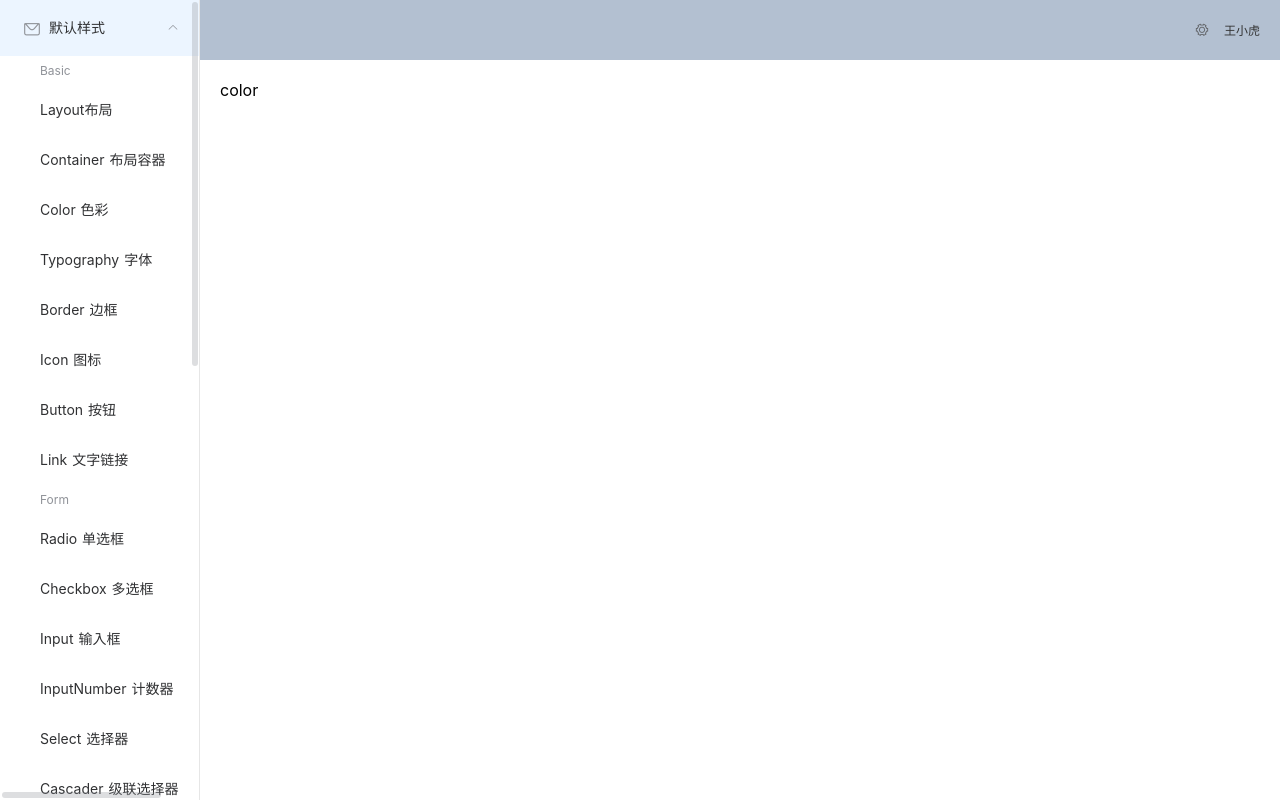
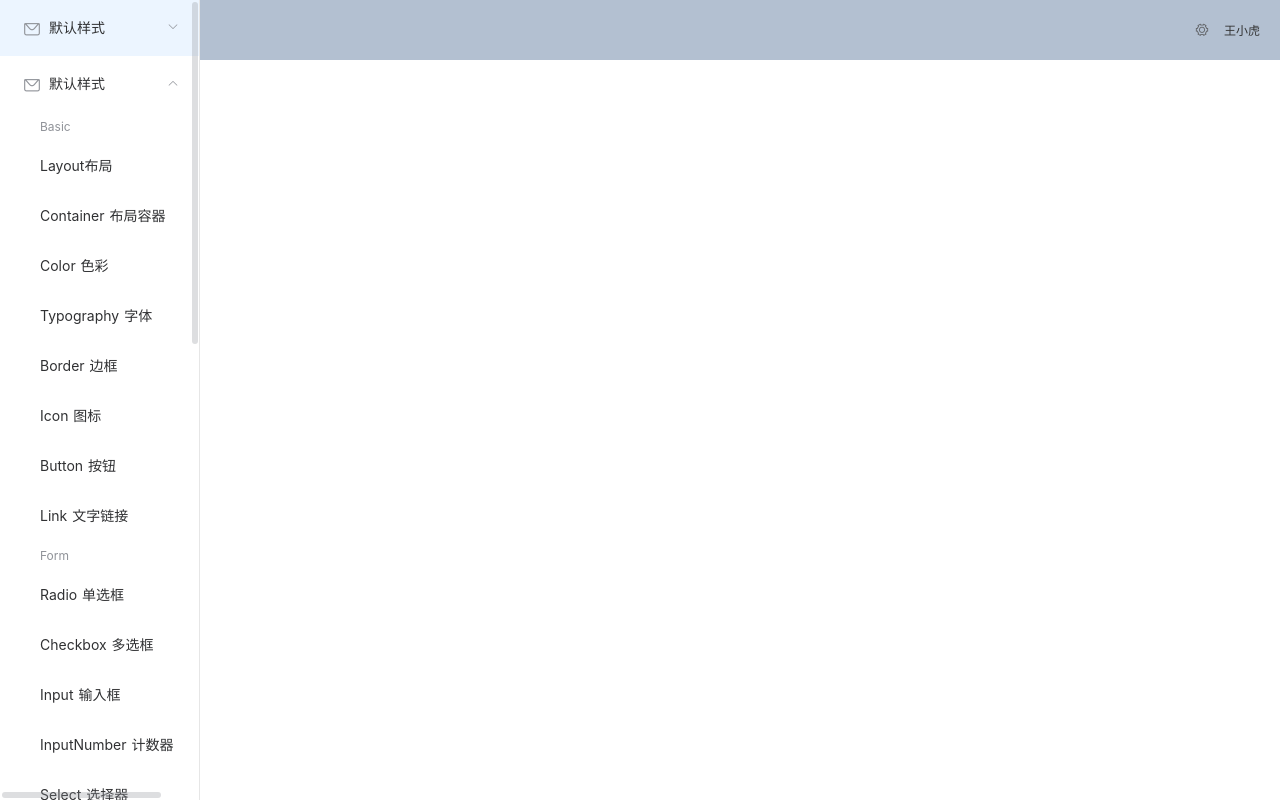
Before and after one commit to MShineRay/element-ui-builder, a Nuxt app: page /default/color in a window 1280 px wide. Built offline with nearby package versions, Linux system fonts and the light colour scheme.

Commit message:
u-left-menu

```diff
--- a/layouts/app-lefter.vue
+++ b/layouts/app-lefter.vue
@@ -2,6 +2,88 @@
   <el-aside class="app-lefter" width="200px" style="">
     <el-scrollbar class="app-lefter__scrollbar">
       <el-menu :default-openeds="['1', '3']">
+        <template v-for="(menu,index) in leftMenuList">
+          <el-submenu :index="index">
+            <template v-if="!menu.url" slot="title"><i class="el-icon-message"></i>默认样式</template>
+            <el-menu-item
+              v-if="menu.url"
+              :index="menu.url"
+              :key="'menu'+index"
+              @click="goToUrl(menu)"
+            >
+              <span slot="title">{{menu.name}}</span>
+            </el-menu-item>
+            <template v-if="menu.child && menu.child.length>0">
+
+            </template>
+            <el-menu-item-group title="Basic">
+              <!--<template slot="title">Basic</template>-->
+              <el-menu-item index="1-001">Layout布局</el-menu-item>
+              <el-menu-item index="1-002">Container 布局容器</el-menu-item>
+              <el-menu-item index="1-003">Color 色彩</el-menu-item>
+              <el-menu-item index="1-004">Typography 字体</el-menu-item>
+              <el-menu-item index="1-005">Border 边框</el-menu-item>
+              <el-menu-item index="1-006">Icon 图标</el-menu-item>
+              <el-menu-item index="1-007">Button 按钮</el-menu-item>
+              <el-menu-item index="1-008">Link 文字链接</el-menu-item>
+            </el-menu-item-group>
+            <el-menu-item-group title="Form">
+              <el-menu-item index="1-1001">Radio 单选框</el-menu-item>
+              <el-menu-item index="1-1002">Checkbox 多选框</el-menu-item>
+              <el-menu-item index="1-1003">Input 输入框</el-menu-item>
+              <el-menu-item index="1-1004">InputNumber 计数器</el-menu-item>
+              <el-menu-item index="1-1005">Select 选择器</el-menu-item>
+              <el-menu-item index="1-1006">Cascader 级联选择器</el-menu-item>
+              <el-menu-item index="1-1007">Switch 开关</el-menu-item>
+              <el-menu-item index="1-1008">Slider 滑块</el-menu-item>
+              <el-menu-item index="1-1009">TimePicker 时间选择器</el-menu-item>
+              <el-menu-item index="1-1010">DatePicker 日期选择器</el-menu-item>
+              <el-menu-item index="1-1011">DateTimePicker 日期时间选择器</el-menu-item>
+              <el-menu-item index="1-1012">Upload 上传</el-menu-item>
+              <el-menu-item index="1-1013">Rate 评分</el-menu-item>
+              <el-menu-item index="1-1014">ColorPicker 颜色选择器</el-menu-item>
+              <el-menu-item index="1-1015">Transfer 穿梭框</el-menu-item>
+              <el-menu-item index="1-1016">Form 表单</el-menu-item>
+              <!---->
+              <!--Data-->
+              <!--Table 表格-->
+              <!--Tag 标签-->
+              <!--Progress 进度条-->
+              <!--Tree 树形控件-->
+              <!--Pagination 分页-->
+              <!--Badge 标记-->
+
+              <!--Notice-->
+              <!--Alert 警告-->
+              <!--Loading 加载-->
+              <!--Message 消息提示-->
+              <!--MessageBox 弹框-->
+              <!--Notification 通知-->
+              <!--Navigation-->
+              <!--NavMenu 导航菜单-->
+              <!--Tabs 标签页-->
+              <!--Breadcrumb 面包屑-->
+              <!--Dropdown 下拉菜单-->
+              <!--Steps 步骤条-->
+              <!--Others
+              Dialog 对话框
+              Tooltip 文字提示
+              Popover 弹出框
+              Card 卡片
+              Carousel 走马灯
+              Collapse 折叠面板
+              Timeline 时间线
+              Divider 分割线
+              Calendar 日历
+              Image 图片
+           -->
+            </el-menu-item-group>
+            <el-submenu index="1-4">
+              <template slot="title">选项4</template>
+              <el-menu-item index="1-4-1">选项4-1</el-menu-item>
+            </el-submenu>
+          </el-submenu>
+        </template>
         <el-submenu index="1">
           <template slot="title"><i class="el-icon-message"></i>默认样式</template>
           <el-menu-item-group title="Basic">
@@ -87,7 +169,22 @@
           </el-submenu>
         </el-submenu>
         <el-submenu index="3">
-          <template slot="title"><i class="el-icon-setting"></i>导航三</template>
+          <template slot="title"><i class="el-icon-setting"></i>样式构建</template>
+          <el-menu-item-group>
+            <template slot="title">分组一</template>
+            <el-menu-item index="3-1">选项1</el-menu-item>
+            <el-menu-item index="3-2">选项2</el-menu-item>
+          </el-menu-item-group>
+          <el-menu-item-group title="分组2">
+            <el-menu-item index="3-3">选项3</el-menu-item>
+          </el-menu-item-group>
+          <el-submenu index="3-4">
+            <template slot="title">选项4</template>
+            <el-menu-item index="3-4-1">选项4-1</el-menu-item>
+          </el-submenu>
+        </el-submenu>
+        <el-submenu index="4">
+          <template slot="title"><i class="el-icon-setting"></i>测试</template>
           <el-menu-item-group>
             <template slot="title">分组一</template>
             <el-menu-item index="3-1">选项1</el-menu-item>
@@ -109,13 +206,45 @@
 
 <script>
   export default {
+    data() {
+      return {
+        leftMenuList: [
+          {
+            url: "",//url与child对立，如有值，则child为null，name不为空；若为空，则name为空，child有值
+            name: "默认样式",
+            group: [
+              {
+                groupName:"Basic",
+                child:[
+
+                ]
+              }
+            ],
+            child: [
+              {
+                title: "Basic"
+              },
+              {
+                title: "Form"
+              }
+            ]
+          }
+        ]
+      }
+    },
+    methods:{
+      goToUrl(menu){
+
+      }
+    }
   };
 </script>
 
 <style>
-  .app-lefter{
+  .app-lefter {
     background-color: rgb(238, 241, 246)
   }
+
   .app-lefter .app-lefter__scrollbar {
     height: calc(100%);
   }
--- /dev/null
+++ b/pages/default/base/color.vue
@@ -0,0 +1,18 @@
+<template>
+  <div>
+    color
+  </div>
+</template>
+
+<script>
+
+  export default {
+    components: {},
+    data() {
+
+    }
+  }
+</script>
+
+<style>
+</style>
--- a/pages/default/color.vue
+++ /dev/null
@@ -1,55 +0,0 @@
-<template>
-  <div>
-    color
-  </div>
-</template>
-
-<script>
-
-  export default {
-    components: {},
-    data() {
-      const item = {
-        date: '2016-05-02',
-        name: '王小虎',
-        address: '上海市普陀区金沙江路 1518 弄'
-      };
-      return {
-        tableData: Array(20).fill(item)
-      }
-    }
-  }
-</script>
-
-<style>
-  .container {
-    margin: 0 auto;
-    min-height: 100vh;
-    display: flex;
-    justify-content: center;
-    align-items: center;
-    text-align: center;
-  }
-
-  .title {
-    font-family: 'Quicksand', 'Source Sans Pro', -apple-system, BlinkMacSystemFont,
-    'Segoe UI', Roboto, 'Helvetica Neue', Arial, sans-serif;
-    display: block;
-    font-weight: 300;
-    font-size: 100px;
-    color: #35495e;
-    letter-spacing: 1px;
-  }
-
-  .subtitle {
-    font-weight: 300;
-    font-size: 42px;
-    color: #526488;
-    word-spacing: 5px;
-    padding-bottom: 15px;
-  }
-
-  .links {
-    padding-top: 15px;
-  }
-</style>
```
